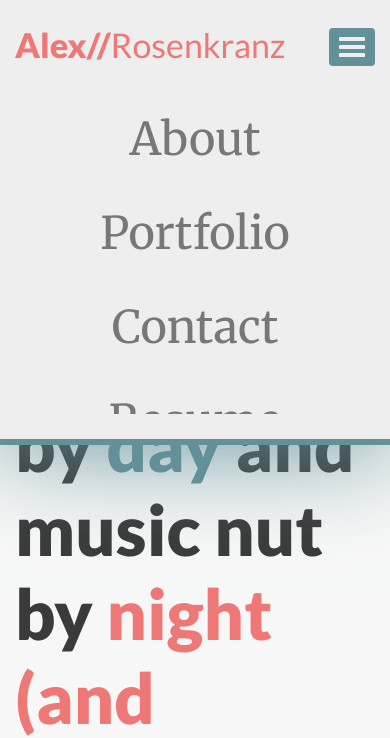
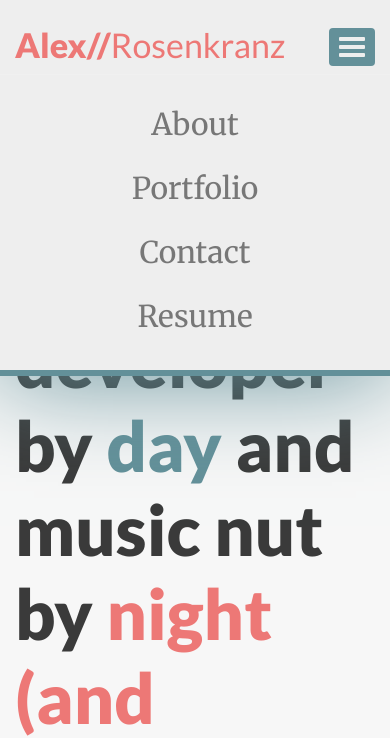
Before and after one commit to alexrosenkranz/Bootstrap-Portolio, a PHP site: page / in a window 390 px wide, after a click on "Toggle navigation". Shown: the top 738 px of the page. Run offline with PHP 8.4, Linux system fonts and the light colour scheme; some libraries are stand-ins or nearby versions.

Commit message:
fixed padding on mobile nav

```diff
--- a/assets/css/style.css
+++ b/assets/css/style.css
@@ -351,10 +351,11 @@ footer {
         text-align: center;
     }
     .navbar-nav>li>a {
-        padding-top: 25px;
-        padding-bottom: 25px;
-        font-size: 45px;
+        padding-top: 10px;
+        padding-bottom: 10px;
+        font-size: 3rem;
         margin-top: 20px;
+        display: inline-block;
     }
     .navbar-text {
         float: none;
```
Also changed, not shown: 4 other files.
